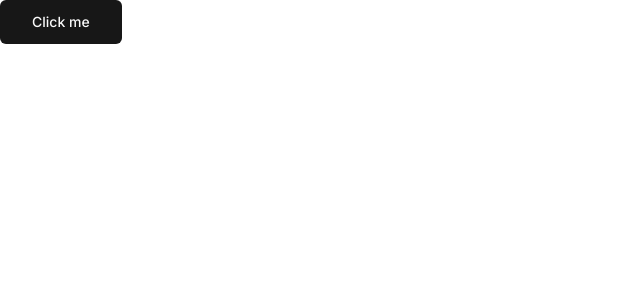
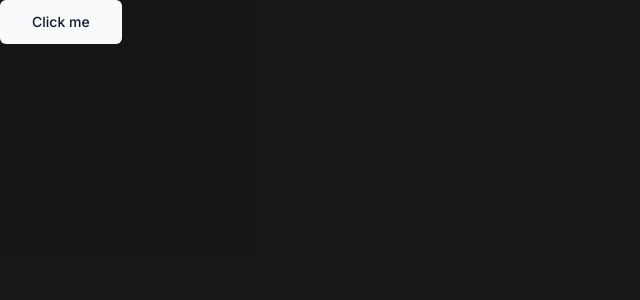
Before and after one commit to sarthak18t/Stream-Live, a Next.js app: page / in a window 1280 px wide. Shown: the top 300 px of the page, without its empty margins (0-640 px from the left). Built offline with nearby package versions, Linux system fonts and the light colour scheme.

Commit message:
dark mode implemented and logo added

```diff
--- a/app/(auth)/layout.tsx
+++ b/app/(auth)/layout.tsx
@@ -1,11 +1,13 @@
-import React from 'react'
+import React from "react";
+import Logo from "./_components/logo";
 
-const AuthLayout = ({children} : {children : React.ReactNode}) => {
+const AuthLayout = ({ children }: { children: React.ReactNode }) => {
   return (
-    <div className='h-full flex justify-center items-center'>
+    <div className="h-full flex flex-col justify-center items-center">
+      <Logo />
       {children}
     </div>
-  )
-}
+  );
+};
 
-export default AuthLayout
+export default AuthLayout;
--- a/app/globals.css
+++ b/app/globals.css
@@ -2,69 +2,83 @@
 @tailwind components;
 @tailwind utilities;
 
-html , body , :root { height : 100% }
+html,
+body,
+:root {
+  height: 100%;
+  @apply bg-neutral-900/80;
+}
+
+.hidden-scrollbar {
+  -ms-overflow-style: none;
+  scrollbar-width: none;
+}
+
+.hidden-scrollbar::-webkit-scrollbar {
+  display: none;
+}
 
 @layer base {
   :root {
     --background: 0 0% 100%;
-    --foreground: 0 0% 3.9%;
+    --foreground: 222.2 84% 4.9%;
 
     --card: 0 0% 100%;
-    --card-foreground: 0 0% 3.9%;
+    --card-foreground: 222.2 84% 4.9%;
 
     --popover: 0 0% 100%;
-    --popover-foreground: 0 0% 3.9%;
+    --popover-foreground: 222.2 84% 4.9%;
 
-    --primary: 0 0% 9%;
-    --primary-foreground: 0 0% 98%;
+    --primary: 222.2 47.4% 11.2%;
+    --primary-foreground: 210 40% 98%;
 
-    --secondary: 0 0% 96.1%;
-    --secondary-foreground: 0 0% 9%;
+    --secondary: 210 40% 96.1%;
+    --secondary-foreground: 222.2 47.4% 11.2%;
 
-    --muted: 0 0% 96.1%;
-    --muted-foreground: 0 0% 45.1%;
+    --muted: 210 40% 96.1%;
+    --muted-foreground: 215.4 16.3% 46.9%;
 
-    --accent: 0 0% 96.1%;
-    --accent-foreground: 0 0% 9%;
+    --accent: 210 40% 96.1%;
+    --accent-foreground: 222.2 47.4% 11.2%;
 
     --destructive: 0 84.2% 60.2%;
-    --destructive-foreground: 0 0% 98%;
+    --destructive-foreground: 210 40% 98%;
 
-    --border: 0 0% 89.8%;
-    --input: 0 0% 89.8%;
-    --ring: 0 0% 3.9%;
+    --border: 214.3 31.8% 91.4%;
+    --input: 214.3 31.8% 91.4%;
+    --ring: 222.2 84% 4.9%;
 
     --radius: 0.5rem;
   }
 
   .dark {
-    --background: 0 0% 3.9%;
-    --foreground: 0 0% 98%;
+    --background: 226.7 12.7% 13.9%;
+    --foreground: 210 40% 98%;
 
-    --card: 0 0% 3.9%;
-    --card-foreground: 0 0% 98%;
+    --card: 226.7 12.7% 13.9%;
+    --card-foreground: 210 40% 98%;
 
-    --popover: 0 0% 3.9%;
-    --popover-foreground: 0 0% 98%;
+    --popover: 226.7 12.7% 13.9%;
+    --popover-foreground: 210 40% 98%;
 
-    --primary: 0 0% 98%;
-    --primary-foreground: 0 0% 9%;
+    --primary: 210 40% 98%;
+    --primary-foreground: 222.2 47.4% 11.2%;
 
-    --secondary: 0 0% 14.9%;
-    --secondary-foreground: 0 0% 98%;
+    --secondary: 226.7 12.7% 17.5%;
+    --secondary-foreground: 210 40% 98%;
 
-    --muted: 0 0% 14.9%;
-    --muted-foreground: 0 0% 63.9%;
+    --muted: 226.7 12.7% 17.5%;
+    --muted-foreground: 215 20.2% 65.1%;
 
-    --accent: 0 0% 14.9%;
-    --accent-foreground: 0 0% 98%;
+    --accent: 226.7 12.7% 17.5%;
+    --accent-foreground: 210 40% 98%;
 
     --destructive: 0 62.8% 30.6%;
-    --destructive-foreground: 0 0% 98%;
+    --destructive-foreground: 210 40% 98%;
 
-    --border: 0 0% 14.9%;
-    --input: 0 0% 14.9%;
-    --ring: 0 0% 83.1%;
+    --border: 226.7 12.7% 17.5%;
+    --input: 226.7 12.7% 17.5%;
+    --ring: 212.7 26.8% 83.9%;
   }
 }
 
--- a/app/layout.tsx
+++ b/app/layout.tsx
@@ -2,6 +2,8 @@
 import { Inter } from "next/font/google";
 import "./globals.css";
 import { ClerkProvider } from "@clerk/nextjs";
+import { dark } from "@clerk/themes";
+import { ThemeProvider } from "@/components/theme-provider";
 const inter = Inter({ subsets: ["latin"] });
 
 export const metadata: Metadata = {
@@ -15,9 +17,11 @@
   children: React.ReactNode;
 }>) {
   return (
-    <ClerkProvider>
+    <ClerkProvider appearance={{ baseTheme: dark }}>
       <html lang="en">
-        <body className={inter.className}>{children}</body>
+        <body className={inter.className}>
+      <ThemeProvider attribute="class" defaultTheme="dark" storageKey="streamlive">{children}</ThemeProvider>
+        </body>
       </html>
     </ClerkProvider>
   );
--- /dev/null
+++ b/components/theme-provider.tsx
@@ -0,0 +1,9 @@
+"use client"
+
+import * as React from "react"
+import { ThemeProvider as NextThemesProvider } from "next-themes"
+import { type ThemeProviderProps } from "next-themes/dist/types"
+
+export function ThemeProvider({ children, ...props }: ThemeProviderProps) {
+  return <NextThemesProvider {...props}>{children}</NextThemesProvider>
+}
--- a/package.json
+++ b/package.json
@@ -10,11 +10,13 @@
   },
   "dependencies": {
     "@clerk/nextjs": "^4.29.7",
+    "@clerk/themes": "^1.7.9",
     "@radix-ui/react-slot": "^1.0.2",
     "class-variance-authority": "^0.7.0",
     "clsx": "^2.1.0",
     "lucide-react": "^0.331.0",
     "next": "14.1.0",
+    "next-themes": "^0.2.1",
     "react": "^18",
     "react-dom": "^18",
     "tailwind-merge": "^2.2.1",
```
Also changed, not shown: app/(auth)/_components/logo.tsx (added, +24 -0 lines), public/spooky.svg (added), 1 other file (tests, documents, lock files or other folders).
